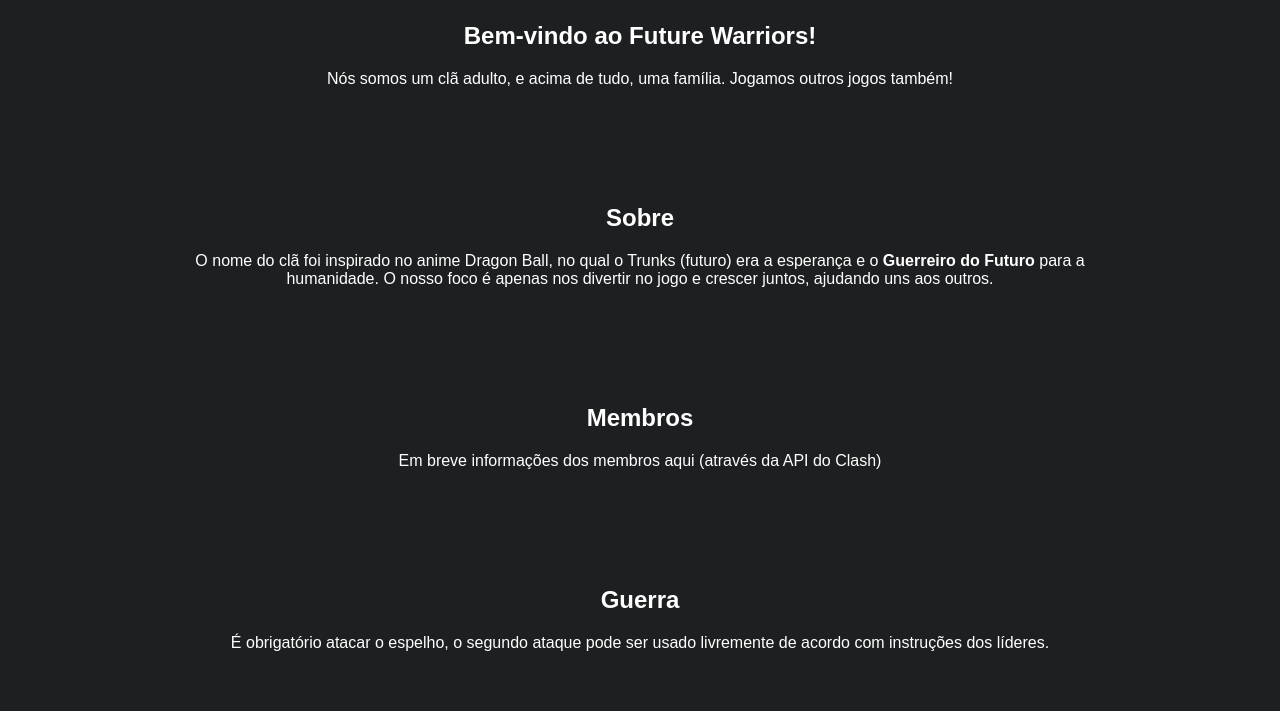
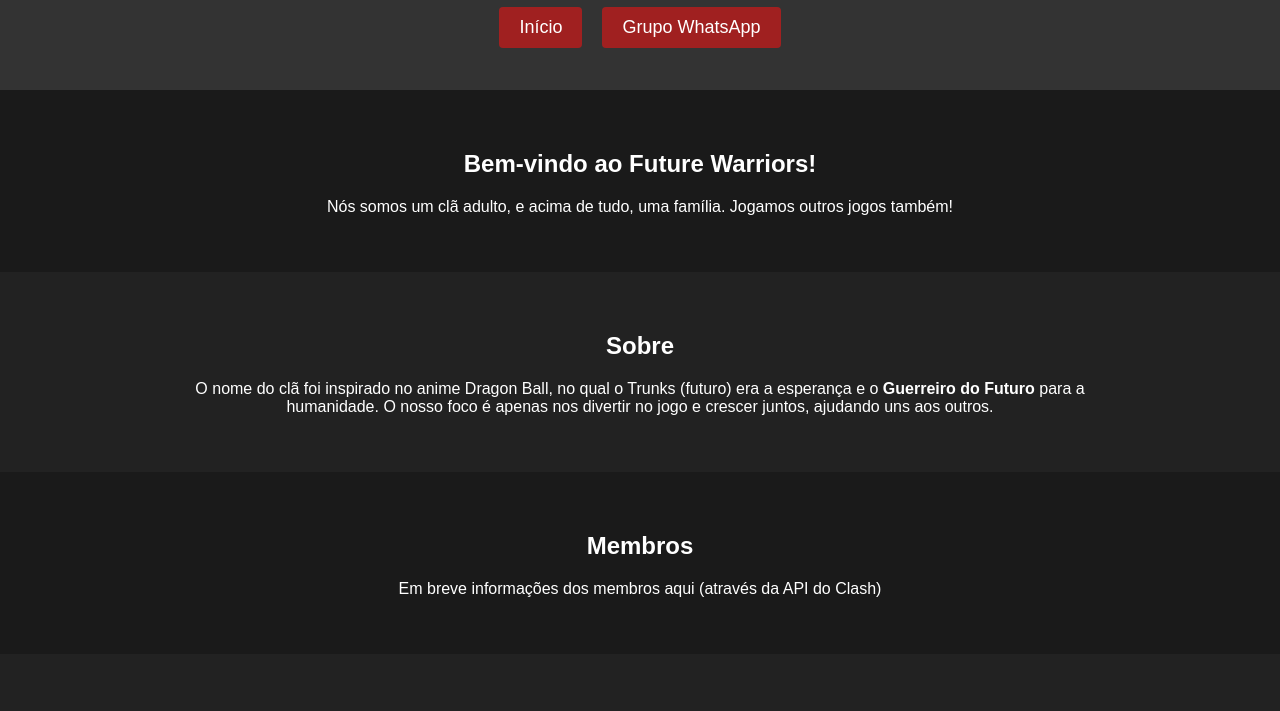
Before and after one commit to luarrekcah/future-warriors, a plain HTML site: page index.html in a window 1280 px wide. Shown: the part 176-887 px from the top of the page. Drawn offline with nearby package versions, Linux system fonts and the light colour scheme.

Commit message:
some changes

```diff
--- /dev/null
+++ b/assets/css/styles.css
@@ -0,0 +1,142 @@
+/* Estilizando a scrollbar para navegadores Webkit (Google Chrome, Safari) */
+::-webkit-scrollbar {
+  width: 8px;
+}
+
+::-webkit-scrollbar-track {
+  background-color: #f2f2f2;
+}
+
+::-webkit-scrollbar-thumb {
+  background-color: #ff0000;
+  border-radius: 4px;
+}
+
+::-webkit-scrollbar-thumb:hover {
+  background-color: #cc0000;
+}
+
+/* Estilizando a scrollbar para navegadores Mozilla (Firefox) */
+body {
+  scrollbar-width: thin;
+  scrollbar-color: #ff0000 #f2f2f2;
+}
+
+body::-webkit-scrollbar {
+  width: 8px;
+}
+
+body::-webkit-scrollbar-track {
+  background-color: #f2f2f2;
+}
+
+body::-webkit-scrollbar-thumb {
+  background-color: #ff0000;
+  border-radius: 4px;
+}
+
+body::-webkit-scrollbar-thumb:hover {
+  background-color: #cc0000;
+}
+
+body {
+  background-color: #211d1f;
+  font-family: Arial, sans-serif;
+  color: #fff;
+  margin: 0;
+  padding: 0;
+}
+
+header {
+  background-color: #333333;
+  padding: 20px;
+  text-align: center;
+}
+
+h1 {
+  margin: 0;
+  font-size: 32px;
+}
+
+a {
+  color: #fff;
+}
+
+/* Estilos para dispositivos móveis */
+@media screen and (max-width: 600px) {
+  nav ul {
+    flex-direction: column;
+    align-items: center;
+  }
+
+  nav ul li {
+    margin: 10px 0;
+  }
+}
+
+nav ul {
+  list-style-type: none;
+  padding: 0;
+  margin: 20px 0;
+  display: flex;
+  justify-content: center;
+}
+
+nav ul li {
+  margin: 2px 10px;
+}
+
+nav ul li a {
+  color: #fff;
+  text-decoration: none;
+  font-size: 18px;
+}
+
+.nav-link {
+  display: inline-block;
+  padding: 10px 20px;
+  background-color: #a02020;
+  color: #fff;
+  text-decoration: none;
+  border-radius: 4px;
+}
+
+.nav-link:hover {
+  background-color: #cc0000;
+}
+
+section {
+  padding: 40px 20px;
+  text-align: center;
+}
+
+section h2 {
+  margin-bottom: 20px;
+  font-size: 24px;
+}
+
+.dark-section {
+  background-color: #1a1a1a;
+  color: #fff;
+}
+
+.light-section {
+  background-color: #222;
+  color: #fff;
+}
+
+.container {
+  max-width: 900px;
+  margin: 0 auto;
+}
+
+footer {
+  background-color: #333;
+  padding: 20px;
+  text-align: center;
+  font-size: 14px;
+}
+
+footer p {
+  margin: 0;
+}
--- /dev/null
+++ b/assets/js/index.js
@@ -0,0 +1,9 @@
+const sections = document.querySelectorAll('section');
+
+sections.forEach((section, index) => {
+    if (index % 2 === 0) {
+        section.classList.add('dark-section');
+    } else {
+        section.classList.add('light-section');
+    }
+});
--- a/index.html
+++ b/index.html
@@ -1,20 +1,36 @@
 <!DOCTYPE html>
-<html>
-
+<html lang="pt-br">
 <head>
     <meta charset="UTF-8">
-    <title>Future Warriors - Site do Clã</title>
-    <link rel="stylesheet" href="styles.css">
+    <title>Future Warriors - Clash of Clans</title>
+    <meta name="description" content="Future Warriors - Clã adulto no Clash of Clans. Junte-se a nós e divirta-se jogando e crescendo juntos.">
+    <meta name="keywords" content="Clash of Clans, Clã, Guerra de Clãs, Jogos, Gaming">
+    <meta name="author" content="Raul Rodrigues">
+    <meta name="viewport" content="width=device-width, initial-scale=1.0">
+    <link rel="stylesheet" href="assets/css/styles.css">
+
     <script src="https://cdn.jsdelivr.net/npm/axios/dist/axios.min.js"></script>
+
+    <script type="application/ld+json">
+        {
+            "@context": "https://schema.org",
+            "@type": "Organization",
+            "name": "Future Warriors",
+            "description": "Clã adulto no Clash of Clans. Junte-se a nós e divirta-se jogando e crescendo juntos.",
+            "url": "https://clash.devluar.com/",
+            "logo": "https://clash.devluar.com/assets/images/large_logo.png",
+        }
+    </script>
 </head>
 
 <body>
     <header>
+        <img src="/assets/images/large_logo.png" width="100" alt="Escudo Future Warriors" srcset="">
         <h1>Future Warriors</h1>
         <nav>
             <ul>
-                <li><a href="#home">Início</a></li>
-                <li><a target="_blank" href="https://chat.whatsapp.com/EEmjFo0amw69E9rriD4SkK">Grupo WhatsApp</a></li>
+                <li><a href="#home" class="nav-link">Início</a></li>
+                <li><a target="_blank" href="https://chat.whatsapp.com/EEmjFo0amw69E9rriD4SkK" class="nav-link">Grupo WhatsApp</a></li>
             </ul>
         </nav>
     </header>
@@ -65,6 +81,8 @@
             <p>Future Warriors | Raul Rodrigues &copy; 2023. Todos os direitos reservados.</p>
         </div>
     </footer>
+
+    <script src="/assets/js/index.js"></script>
 </body>
 
 </html>
--- a/styles.css
+++ /dev/null
@@ -1,66 +0,0 @@
- body {
-    background-color: #1d1f21;
-    font-family: Arial, sans-serif;
-    color: #fff;
-    margin: 0;
-    padding: 0;
-  }
-
-  header {
-    background-color: #333;
-    padding: 20px;
-    text-align: center;
-  }
-
-  h1 {
-    margin: 0;
-    font-size: 32px;
-  }
-
-  a {
-    color: #fff;
-  }
-
-  nav ul {
-    list-style-type: none;
-    padding: 0;
-    margin: 20px 0;
-    display: flex;
-    justify-content: center;
-  }
-
-  nav ul li {
-    margin: 0 10px;
-  }
-
-  nav ul li a {
-    color: #fff;
-    text-decoration: none;
-    font-size: 18px;
-  }
-
-  section {
-    padding: 40px 20px;
-    text-align: center;
-  }
-
-  section h2 {
-    margin-bottom: 20px;
-    font-size: 24px;
-  }
-
-  .container {
-    max-width: 900px;
-    margin: 0 auto;
-  }
-
-  footer {
-    background-color: #333;
-    padding: 20px;
-    text-align: center;
-    font-size: 14px;
-  }
-
-  footer p {
-    margin: 0;
-  }
```
Also changed, not shown: assets/images/large_logo.png (added).
